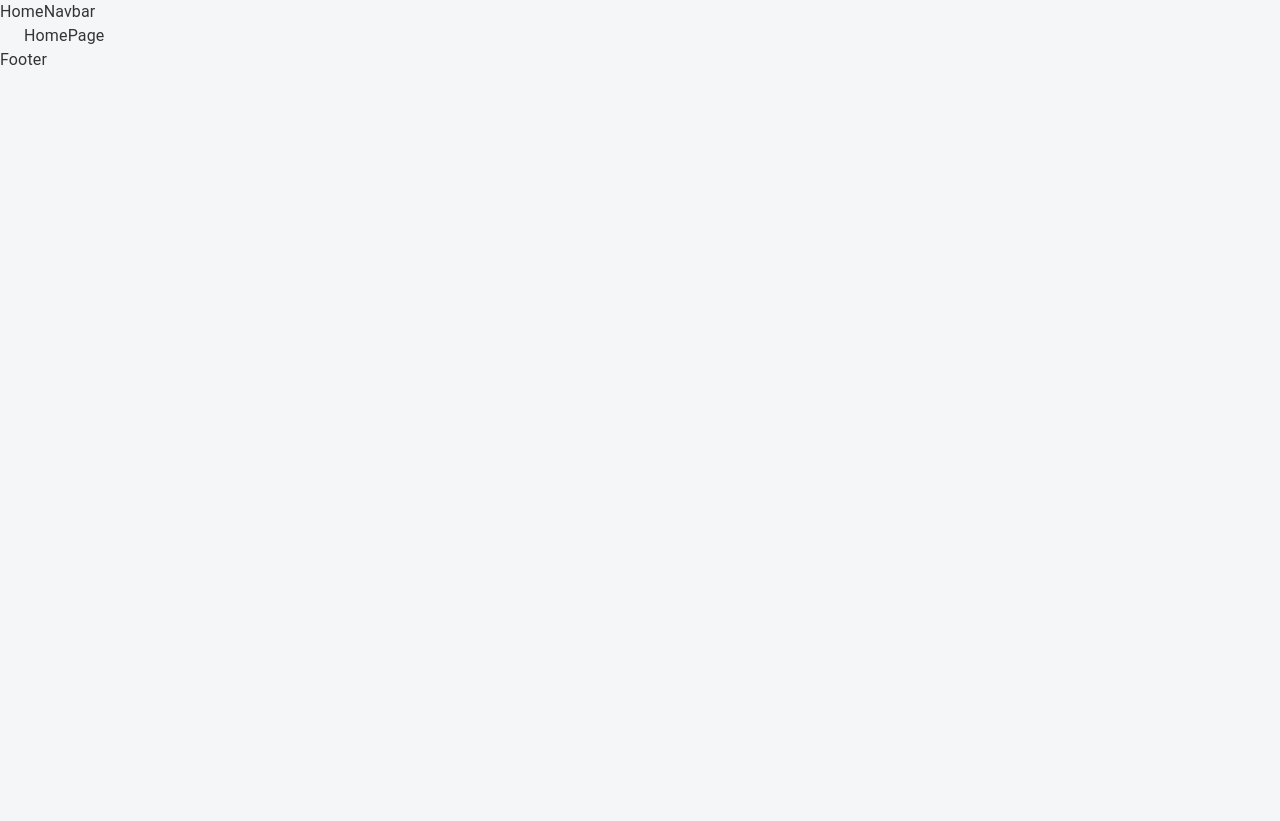
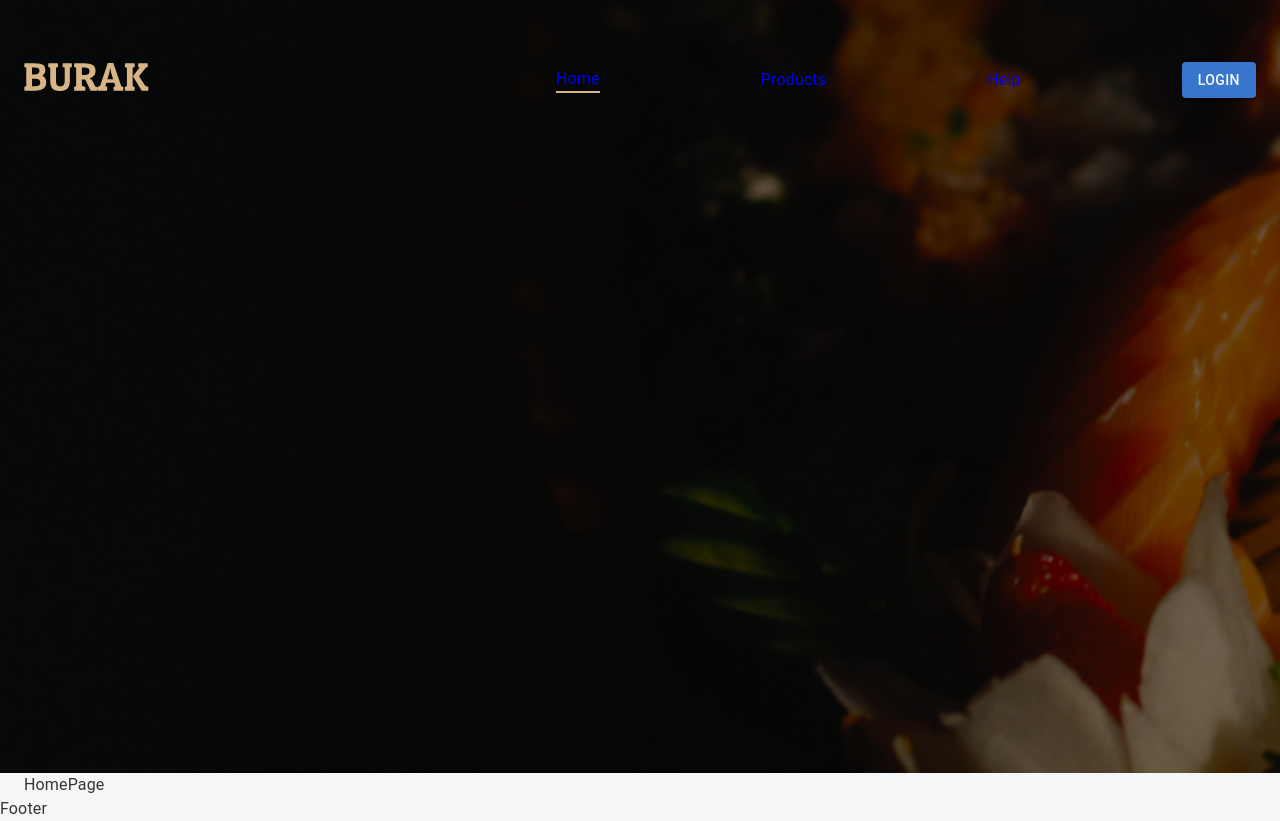
Before and after one commit to balumaqsud/burak-react-frontend, a React (Create React App) app: page / in a window 1280 px wide. Before the commit the page ends 800 px from the top, so only its background shows below. Built offline with nearby package versions, Linux system fonts and the light colour scheme.

Commit message:
feat: develop headers and footer par 1

```diff
--- a/src/app/components/headers/homeNavbar.tsx
+++ b/src/app/components/headers/homeNavbar.tsx
@@ -1,7 +1,78 @@
-import React from "react";
+import { Box, Button, Container, Stack } from "@mui/material";
+import { NavLink } from "react-router-dom";
 
-const HomeNavbar = () => {
-  return <div>HomeNavbar</div>;
-};
-
-export default HomeNavbar;
+export function HomeNavbar() {
+  const authMember = null;
+  return (
+    <div className="home-navbar">
+      <Container sx={{ mt: "55px", height: "642px" }}>
+        <Stack
+          sx={{ height: "50px" }}
+          flexDirection="row"
+          justifyContent="space-between"
+          alignItems="center"
+        >
+          <Box>
+            <NavLink to="/">
+              <img
+                src="/icons/burak.svg"
+                style={{ width: "125px", height: "30px" }}
+                alt="burak logo"
+              />
+            </NavLink>
+          </Box>
+          <Stack
+            flexDirection="row"
+            justifyContent="space-between"
+            minWidth={"700px"}
+            alignItems="center"
+          >
+            <Box>
+              <NavLink to="/" activeClassName="underline">
+                Home
+              </NavLink>
+            </Box>
+            <Box>
+              <NavLink to="/products" activeClassName="underline">
+                Products
+              </NavLink>
+            </Box>
+            {authMember ? (
+              <Box>
+                <NavLink to="/orders" activeClassName="underline">
+                  Orders
+                </NavLink>
+              </Box>
+            ) : null}
+            {authMember ? (
+              <Box>
+                <NavLink to="/member-page" activeClassName="underline">
+                  My Page
+                </NavLink>
+              </Box>
+            ) : null}
+            <Box>
+              <NavLink to="/help" activeClassName="underline">
+                Help
+              </NavLink>
+            </Box>
+            {/* BASKET */}
+            {!authMember ? (
+              <Box>
+                <Button
+                  variant="contained"
+                  style={{ background: "#3776CC", color: "#f8f8ff" }}
+                >
+                  Login
+                </Button>
+              </Box>
+            ) : (
+              <img />
+            )}
+          </Stack>
+        </Stack>
+        <Stack></Stack>
+      </Container>
+    </div>
+  );
+}
--- a/src/app/components/headers/otherNavbar.tsx
+++ b/src/app/components/headers/otherNavbar.tsx
@@ -1,7 +1,9 @@
-import React from "react";
+import { Container } from "@mui/material";
 
-const OtherNavbar = () => {
-  return <div>otherNavbar</div>;
+export const OtherNavbar = () => {
+  return (
+    <div>
+      <Container></Container>
+    </div>
+  );
 };
-
-export default OtherNavbar;
--- /dev/null
+++ b/src/css/navbar.css
@@ -0,0 +1,22 @@
+.home-navbar {
+  width: 100%;
+  height: 773px;
+  display: flex;
+  background: url("/public/img/banner.webp");
+  background-size: cover;
+}
+
+.home-navbar a {
+  text-decoration: none;
+}
+
+.home-navbar .hover-line a {
+  color: #f8f8ff;
+  z-index: 100;
+}
+
+.home-navbar .underline {
+  display: block;
+  content: "";
+  border-bottom: solid 2px #d7b686;
+}
```
Also changed, not shown: src/app/App.tsx (+5 -4 lines).
